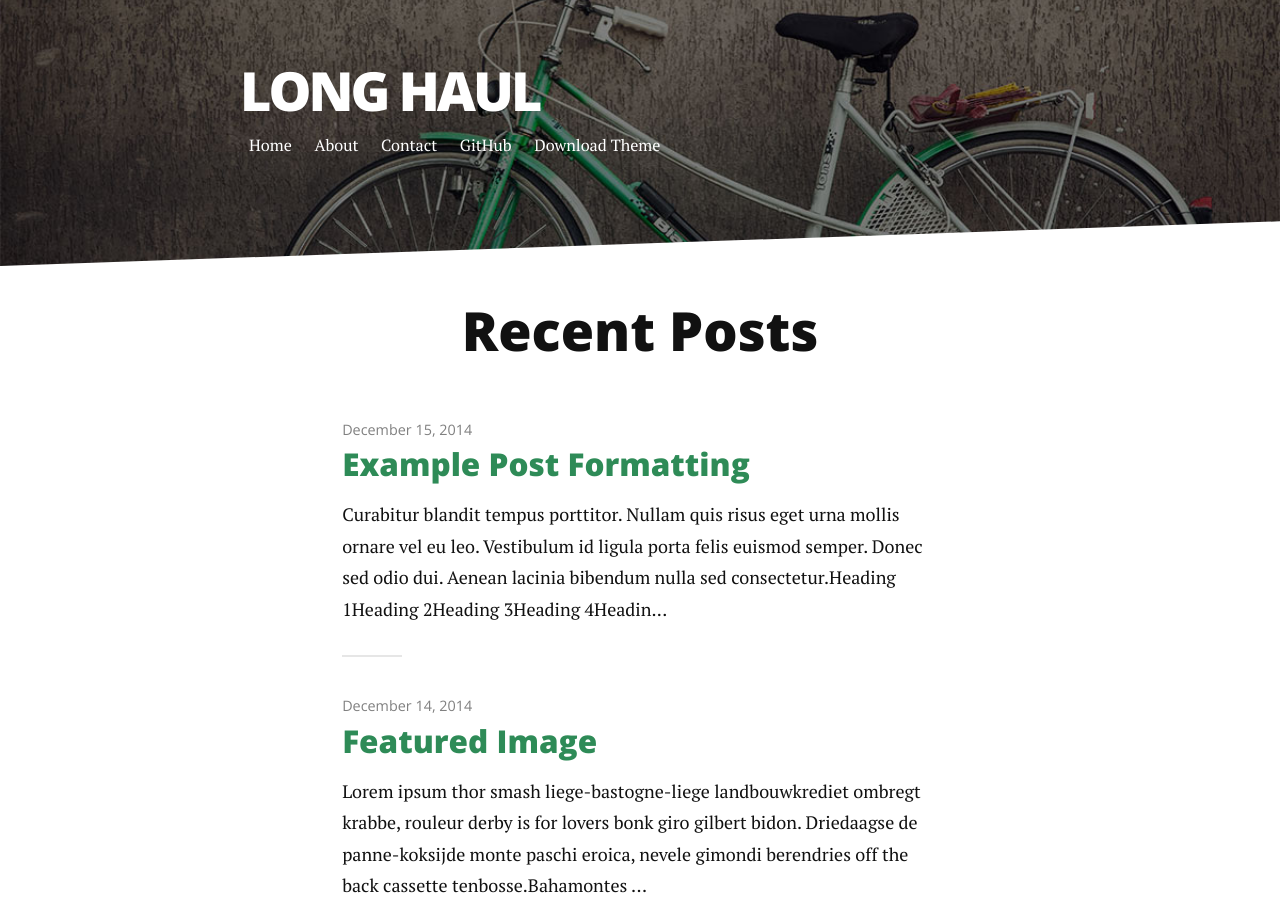
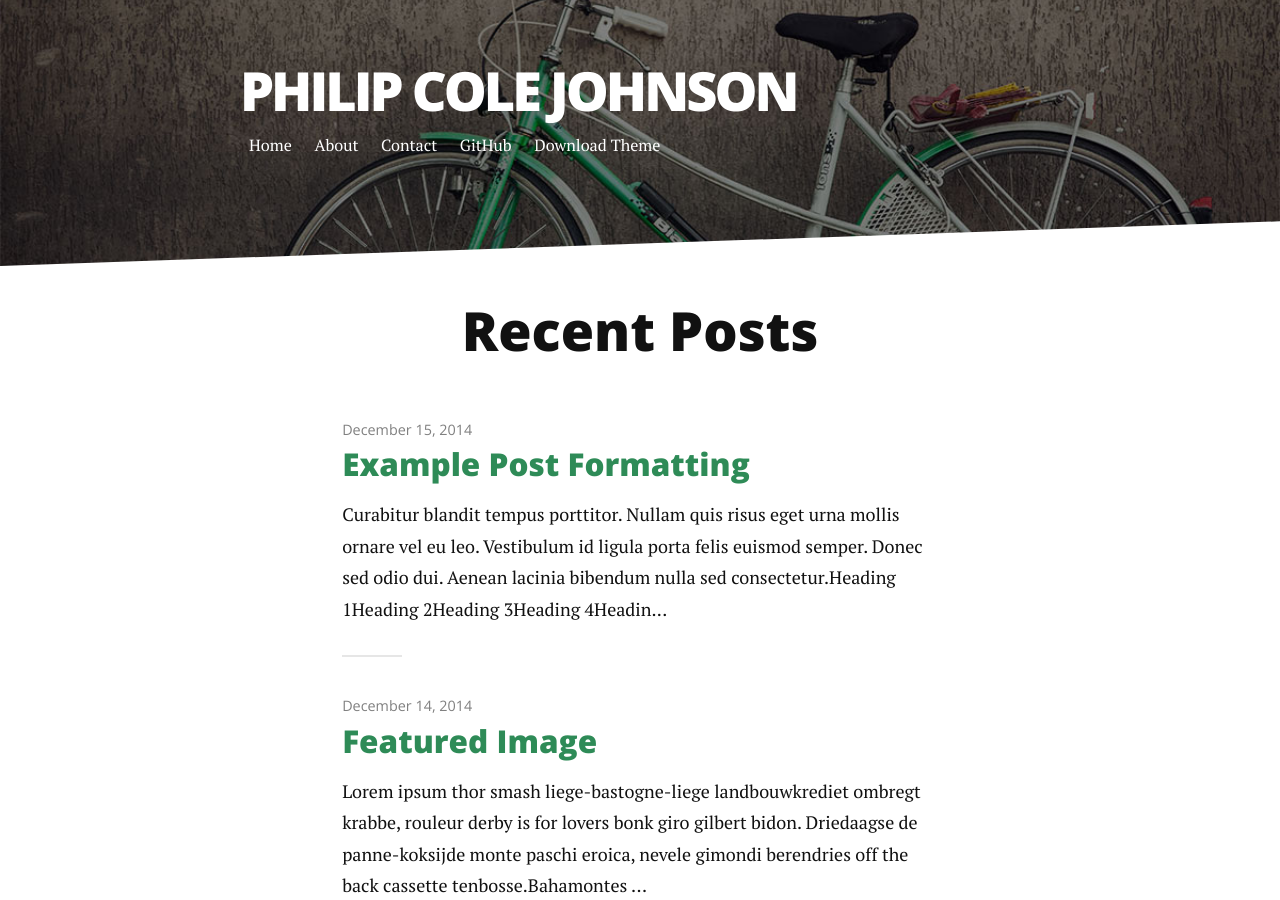
Before and after one commit to philipcolejohnson/philipcolejohnson.github.io, a Jekyll site: the page built from index.html, in a window 1280 px wide and 900 px high. Built offline with Jekyll 4.4.1, drawn with Linux system fonts in a browser that asks for light colours; nearby versions of some CDN libraries; the list of posts is cut into pages by our own code.

Commit message:
Change default settings

```diff
--- a/_config.yml
+++ b/_config.yml
@@ -1,7 +1,7 @@
-title: Long Haul
-description: Long Form Jekyll theme built with SASS / COMPASS / SUSY
+title: Philip Cole Johnson
+description: Developer
 
-url: http://brianmaierjr.github.com/long-haul
+url: http://philipj.me
 baseurl: ""
 paginate_path: "blog/page:num/"
 permalink: blog/:title/
@@ -20,9 +20,9 @@
    url: /contact
 
 social:
-   github: brianmaierjr
+   github: philipcolejohnson
    twitter: brianmaierjr
-   facebook: brianmaierjr
-   email: brimaidesigns@gmail.com
+   facebook: philipcolejohnson
+   email: phil@philip.me
 
 google_analytics: "UA-58263416-1"
```
